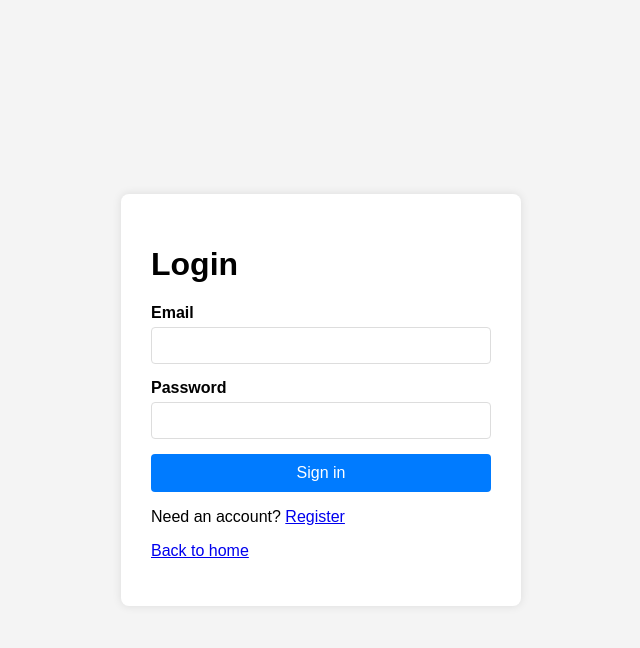
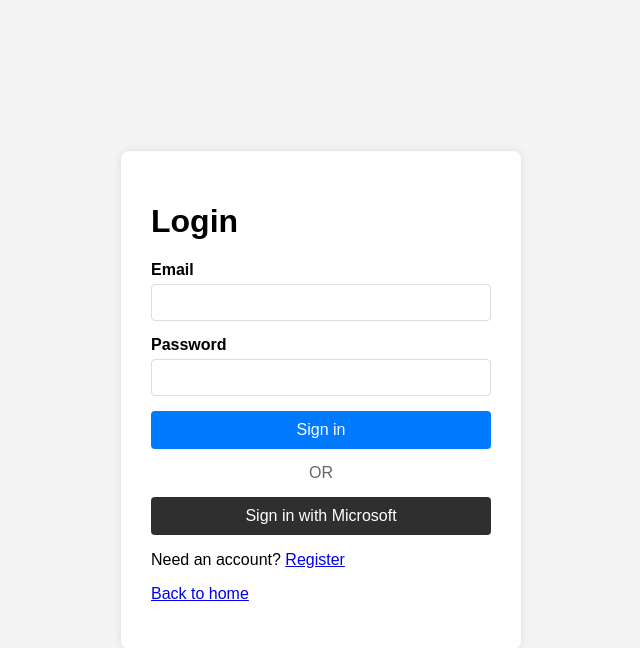
Before and after one commit to EPorter33/my-cloud-shop, a PHP site: page /login.php in a window 1280 px wide. Shown: the top 648 px of the page, without its empty margins (319-959 px from the left). Run offline with PHP 8.4, Linux system fonts and the light colour scheme.

Commit message:
added microsoft login button

```diff
--- a/login.php
+++ b/login.php
@@ -11,53 +11,176 @@ $errorMessages = [
     'session' => 'Your session expired. Please try again.',
     'server' => 'Unable to sign in right now. Please try again later.'
 ];
+
 $errorCode = $_GET['error'] ?? '';
 $error = is_string($errorCode) && isset($errorMessages[$errorCode])
     ? $errorMessages[$errorCode]
     : '';
 ?>
+
 <!DOCTYPE html>
 <html lang="en">
 <head>
     <meta charset="UTF-8">
     <meta name="viewport" content="width=device-width, initial-scale=1.0">
     <title>Login - Antiques Shop</title>
+
     <style>
-        body { font-family: Arial, sans-serif; background: #f4f4f4; display: flex; justify-content: center; align-items: center; min-height: 100vh; margin: 0; }
-        .login-form { background: white; padding: 30px; border-radius: 8px; box-shadow: 0 0 10px rgba(0,0,0,.1); width: 100%; max-width: 400px; box-sizing: border-box; }
-        .form-group { margin-bottom: 15px; }
-        label { display: block; margin-bottom: 5px; font-weight: bold; }
-        input[type="email"], input[type="password"] { width: 100%; padding: 10px; border: 1px solid #ddd; border-radius: 4px; box-sizing: border-box; }
-        .btn { background: #007bff; color: white; padding: 10px 20px; border: 0; border-radius: 4px; cursor: pointer; width: 100%; font-size: 16px; }
-        .error, .success { padding: 10px; margin: 10px 0; border-radius: 4px; text-align: center; }
-        .error { color: #842029; background: #f8d7da; border: 1px solid #f5c2c7; }
-        .success { color: #0f5132; background: #d1e7dd; border: 1px solid #badbcc; }
+        body {
+            font-family: Arial, sans-serif;
+            background: #f4f4f4;
+            display: flex;
+            justify-content: center;
+            align-items: center;
+            min-height: 100vh;
+            margin: 0;
+        }
+
+        .login-form {
+            background: white;
+            padding: 30px;
+            border-radius: 8px;
+            box-shadow: 0 0 10px rgba(0,0,0,.1);
+            width: 100%;
+            max-width: 400px;
+            box-sizing: border-box;
+        }
+
+        .form-group {
+            margin-bottom: 15px;
+        }
+
+        label {
+            display: block;
+            margin-bottom: 5px;
+            font-weight: bold;
+        }
+
+        input[type="email"],
+        input[type="password"] {
+            width: 100%;
+            padding: 10px;
+            border: 1px solid #ddd;
+            border-radius: 4px;
+            box-sizing: border-box;
+        }
+
+        .btn {
+            background: #007bff;
+            color: white;
+            padding: 10px 20px;
+            border: 0;
+            border-radius: 4px;
+            cursor: pointer;
+            width: 100%;
+            font-size: 16px;
+        }
+
+        .microsoft-btn {
+            display: block;
+            width: 100%;
+            box-sizing: border-box;
+            background: #2F2F2F;
+            color: white;
+            padding: 10px 20px;
+            border-radius: 4px;
+            text-decoration: none;
+            text-align: center;
+            font-size: 16px;
+            margin-top: 10px;
+        }
+
+        .microsoft-btn:hover {
+            background: #1f1f1f;
+        }
+
+        .error,
+        .success {
+            padding: 10px;
+            margin: 10px 0;
+            border-radius: 4px;
+            text-align: center;
+        }
+
+        .error {
+            color: #842029;
+            background: #f8d7da;
+            border: 1px solid #f5c2c7;
+        }
+
+        .success {
+            color: #0f5132;
+            background: #d1e7dd;
+            border: 1px solid #badbcc;
+        }
+
+        .divider {
+            text-align: center;
+            margin: 15px 0;
+            color: #666;
+        }
     </style>
 </head>
+
 <body>
+
 <main class="login-form">
     <h1>Login</h1>
+
     <?php if ($error !== ''): ?>
         <div class="error"><?= htmlspecialchars($error, ENT_QUOTES, 'UTF-8') ?></div>
     <?php endif; ?>
+
     <?php if (isset($_GET['registered']) && $_GET['registered'] === '1'): ?>
         <div class="success">Account created. You can now sign in.</div>
     <?php endif; ?>
+
     <form method="post" action="process_login.php">
-        <input type="hidden" name="csrf_token" value="<?= htmlspecialchars(getCsrfToken(), ENT_QUOTES, 'UTF-8') ?>">
+
+        <input type="hidden"
+               name="csrf_token"
+               value="<?= htmlspecialchars(getCsrfToken(), ENT_QUOTES, 'UTF-8') ?>">
+
         <div class="form-group">
             <label for="email">Email</label>
-            <input id="email" type="email" name="email" autocomplete="email" required>
+            <input id="email"
+                   type="email"
+                   name="email"
+                   autocomplete="email"
+                   required>
         </div>
+
         <div class="form-group">
             <label for="password">Password</label>
-            <input id="password" type="password" name="password" autocomplete="current-password" required>
+            <input id="password"
+                   type="password"
+                   name="password"
+                   autocomplete="current-password"
+                   required>
         </div>
-        <button class="btn" type="submit">Sign in</button>
+
+        <button class="btn" type="submit">
+            Sign in
+        </button>
 
     </form>
-    <p>Need an account? <a href="register.php">Register</a></p>
-    <p><a href="index.php">Back to home</a></p>
+
+    <div class="divider">OR</div>
+
+    <a href="login-microsoft.php" class="microsoft-btn">
+        Sign in with Microsoft
+    </a>
+
+    <p>
+        Need an account?
+        <a href="register.php">Register</a>
+    </p>
+
+    <p>
+        <a href="index.php">Back to home</a>
+    </p>
+
 </main>
+
 </body>
 </html>
```
